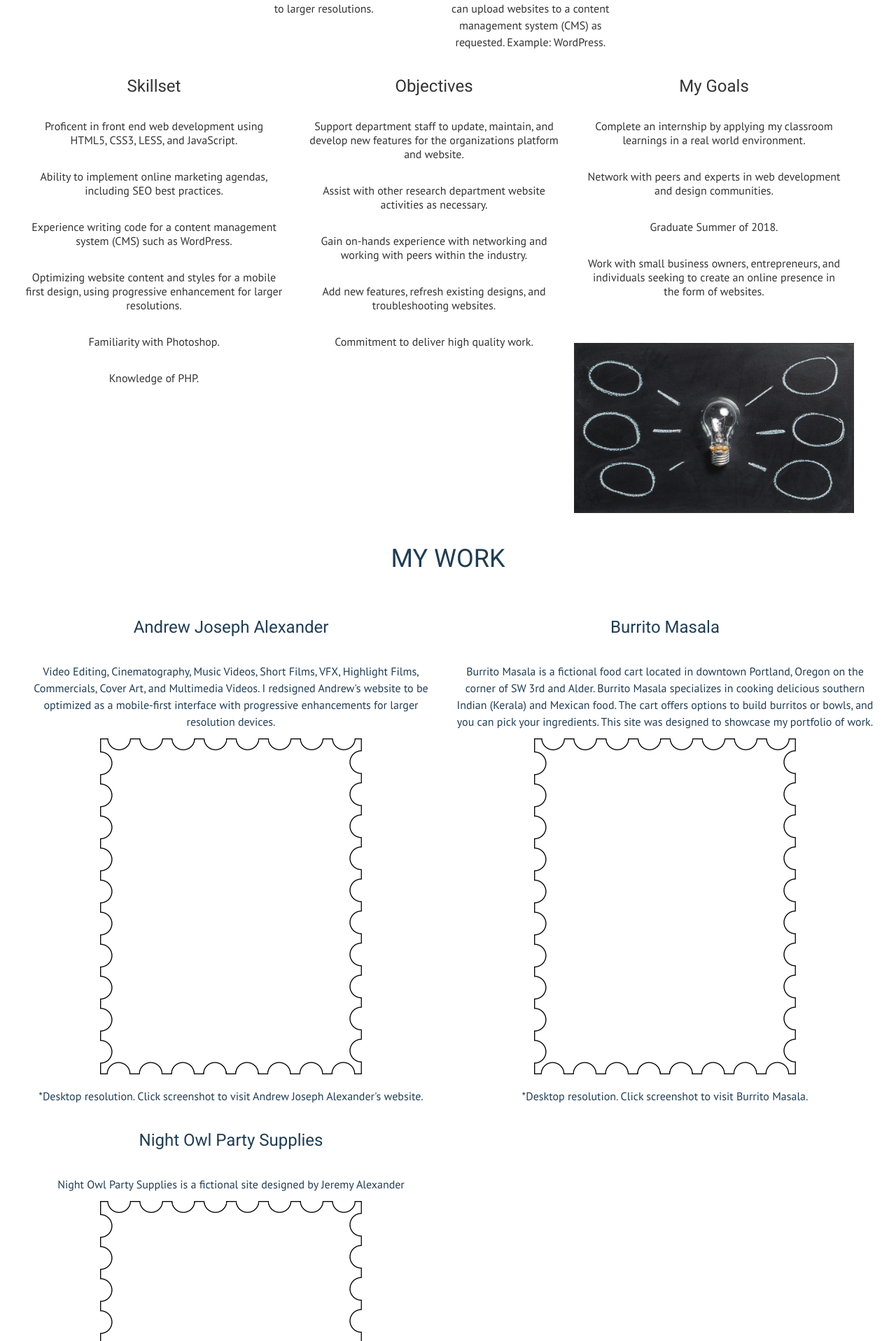
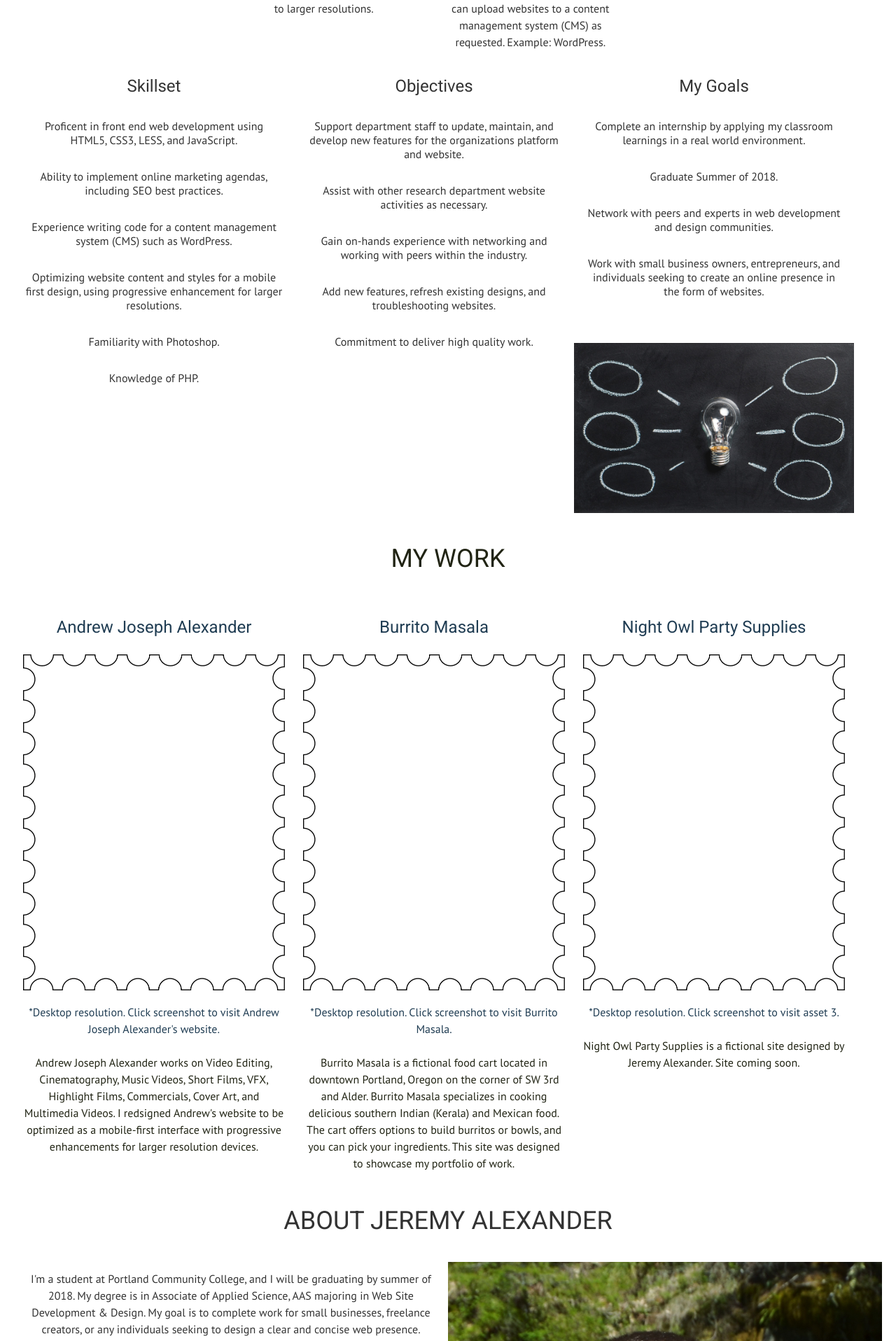
Before and after one commit to JeremyAlexander1/jeremy-alexander-portfolio, a PHP site: page / in a window 1280 px wide. Shown: the part 1392-3308 px from the top of the page at 70% size. Run offline with PHP 8.4, Linux system fonts and the light colour scheme.

Commit message:
Add files via upload
Updated content 5.22.18

```diff
--- a/css/style.css
+++ b/css/style.css
@@ -61,7 +61,7 @@
 }
 main a:visited {
   text-decoration: none;
-  color: #191529;
+  color: #203d53;
 }
 main a:hover {
   text-decoration: underline;
@@ -69,7 +69,7 @@
 }
 main a:active {
   text-decoration: underline;
-  color: #a74949;
+  color: #dad38b;
 }
 main p {
   font-family: 'PT Sans', sans-serif;
@@ -199,7 +199,7 @@
   padding: 2em;
 }
 #my-work {
-  color: #203d53;
+  color: #212414;
 }
 /*
 
--- a/css/style.less
+++ b/css/style.less
@@ -54,7 +54,7 @@
     }
     a:visited {
         text-decoration: none;
-        color: @color1;
+        color: @color2;
     }
     a:hover {
         text-decoration: underline;
@@ -62,7 +62,7 @@
     }
     a:active {
         text-decoration: underline;
-        color: @color7;
+        color: @color6;
     }
     p {
         font-family: 'PT Sans', sans-serif;
@@ -199,7 +199,7 @@
 }
 
 #my-work {
-    color: @color2;
+    color: @darkAlternate;
 }
 /*
 
--- a/index.php
+++ b/index.php
@@ -97,8 +97,8 @@
                 <h3>My Goals</h3>
                 <ul>
                     <li>Complete an internship by applying my classroom learnings in a real world environment.</li>
+                    <li>Graduate Summer of 2018.</li>
                     <li>Network with peers and experts in web development and design communities.</li>
-                    <li>Graduate Summer of 2018.</li>
                     <li>Work with small business owners, entrepreneurs, and individuals seeking to create an online presence in the form of websites.</li>
                 </ul>
                 <img src="images/goal-oriented.jpg" alt="goals">
@@ -107,23 +107,23 @@
 
         <section class="section group" id="my-work">
             <h2>My Work</h2>
-            <section class="col span_6_of_12">
+            <section class="col span_4_of_12">
                 <h3><a href="http://jeremyalexander.webhostingforstudents.com/mock-sites/aja_final_web-site/">Andrew Joseph Alexander</a></h3>
-                <p>Video Editing, Cinematography, Music Videos, Short Films, VFX, Highlight Films, Commercials, Cover Art, and Multimedia Videos. I redsigned Andrew's website to be optimized as a mobile-first interface with progressive enhancements for larger resolution devices.</p>
                 <a href="http://jeremyalexander.webhostingforstudents.com/mock-sites/aja_final_web-site/"><img src="images/placeholder.png" alt="Andrew Joseph Alexander" class="thumbnail-image"></a>
                 <p><a href="http://jeremyalexander.webhostingforstudents.com/mock-sites/aja_final_web-site/">*Desktop resolution. Click screenshot to visit Andrew Joseph Alexander's website.</a></p>
+                <p>Andrew Joseph Alexander works on Video Editing, Cinematography, Music Videos, Short Films, VFX, Highlight Films, Commercials, Cover Art, and Multimedia Videos. I redsigned Andrew's website to be optimized as a mobile-first interface with progressive enhancements for larger resolution devices.</p>
             </section>
-            <section class="col span_6_of_12">
+            <section class="col span_4_of_12">
                 <h3><a href="http://jeremyalexander.webhostingforstudents.com/mock-sites/burrito-masala-mock-website/">Burrito Masala</a></h3>
-                <p>Burrito Masala is a fictional food cart located in downtown Portland, Oregon on the corner of SW 3rd and Alder. Burrito Masala specializes in cooking delicious southern Indian (Kerala) and Mexican food. The cart offers options to build burritos or bowls, and you can pick your ingredients. This site was designed to showcase my portfolio of work.</p>
                 <a href="http://jeremyalexander.webhostingforstudents.com/mock-sites/burrito-masala-mock-website/"><img src="images/placeholder.png" alt="Burrito Masala" class="thumbnail-image"></a>
                 <p><a href="http://jeremyalexander.webhostingforstudents.com/mock-sites//burrito-masala-mock-website/">*Desktop resolution. Click screenshot to visit Burrito Masala.</a></p>
+                <p>Burrito Masala is a fictional food cart located in downtown Portland, Oregon on the corner of SW 3rd and Alder. Burrito Masala specializes in cooking delicious southern Indian (Kerala) and Mexican food. The cart offers options to build burritos or bowls, and you can pick your ingredients. This site was designed to showcase my portfolio of work.</p>
             </section>
-            <section class="col span_6_of_12">
+            <section class="col span_4_of_12">
                 <h3><a href="#">Night Owl Party Supplies</a></h3>
-                <p>Night Owl Party Supplies is a fictional site designed by Jeremy Alexander</p>
                 <a href="#"><img src="images/placeholder.png" alt="asset 3" class="thumbnail-image"></a>
                 <p><a href="#">*Desktop resolution. Click screenshot to visit asset 3.</a></p>
+                <p>Night Owl Party Supplies is a fictional site designed by Jeremy Alexander. Site coming soon.</p>
             </section>
         </section>
 
@@ -154,7 +154,6 @@
             <li data-target="#myCarousel" data-slide-to="6"></li>
             <li data-target="#myCarousel" data-slide-to="7"></li>
             <li data-target="#myCarousel" data-slide-to="8"></li>
-            <li data-target="#myCarousel" data-slide-to="9"></li>
             </ol>
 
             <!-- Wrapper for slides -->
@@ -170,10 +169,6 @@
 
             <div class="item">
             <img src="images/jeremy-alexander-headshot-3-resize.jpg" alt="Jeremy Alexander Headshot" style="width:100%;">
-            </div>
-
-            <div class="item">
-            <img src="images/jeremy-alexander-headshot-4-resize.jpg" alt="Jeremy Alexander Headshot" style="width:100%;">
             </div>
 
             <div class="item">
```
